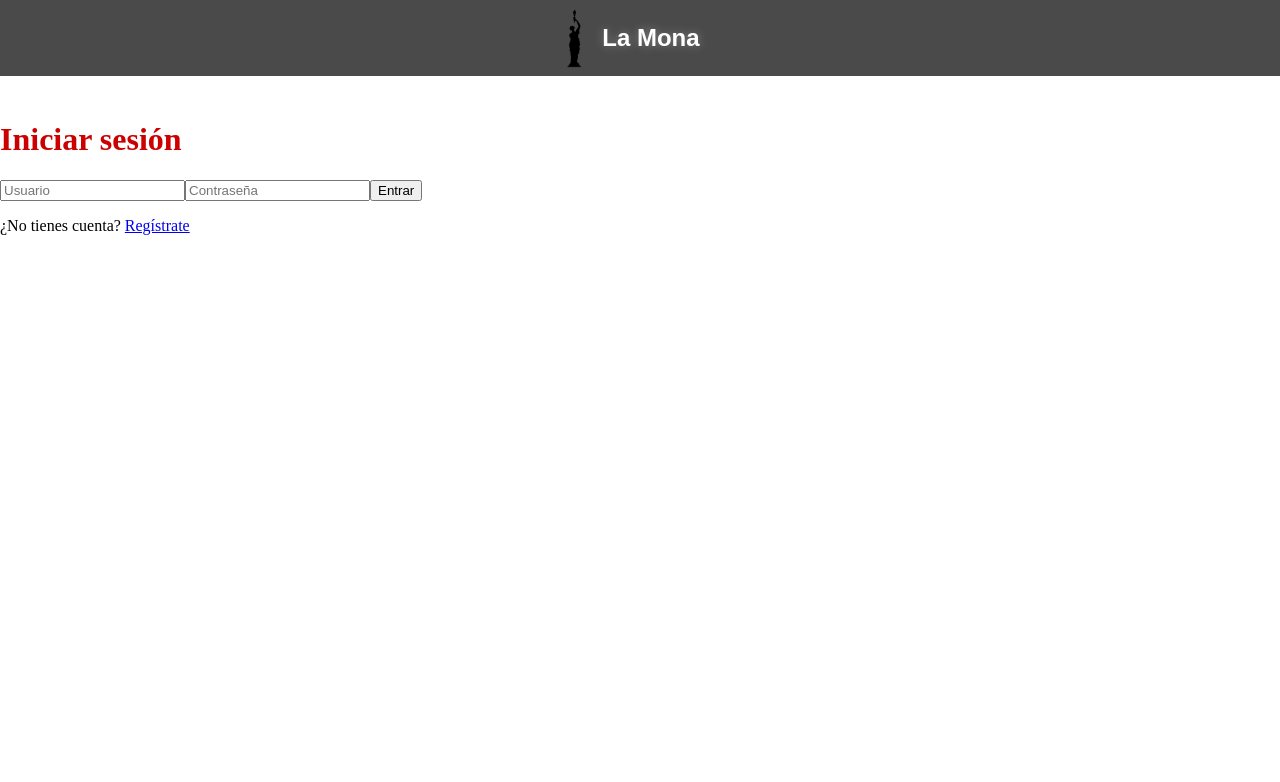
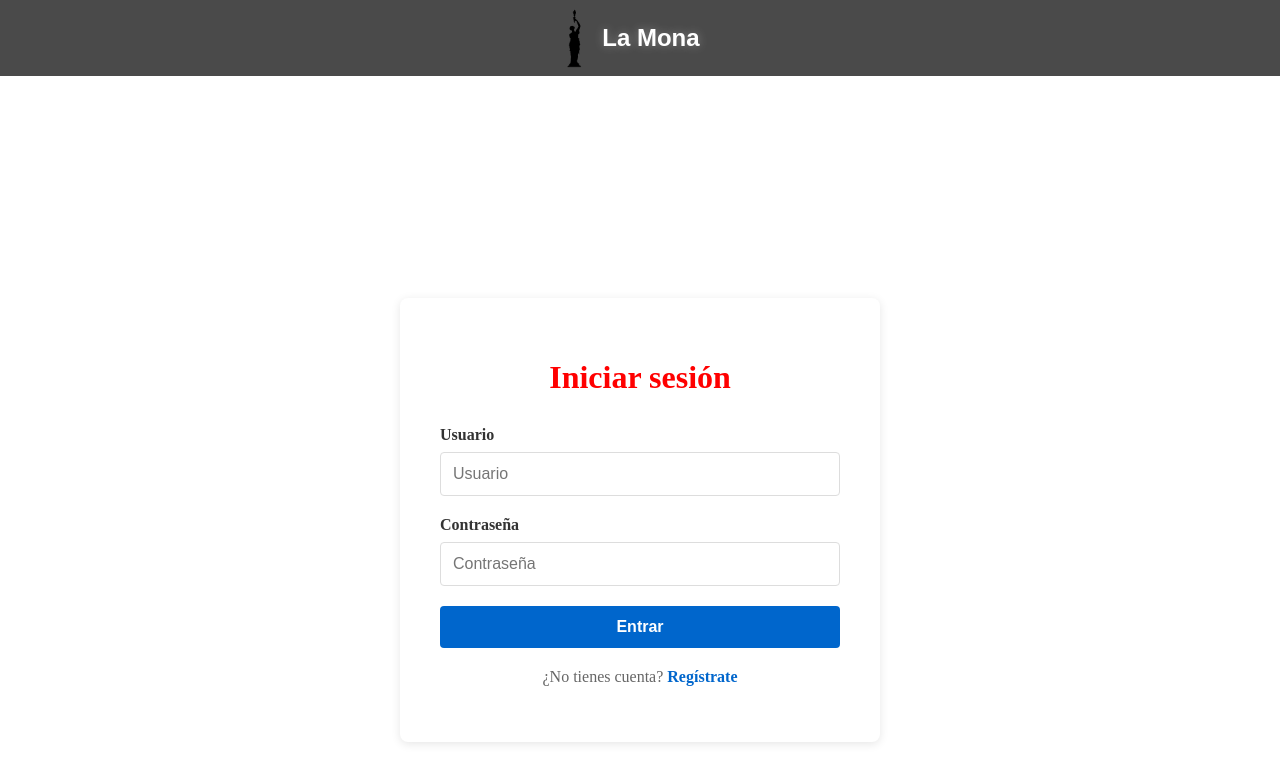
Before and after one commit to joelriquelme/CC5003-Fullstack, a React (Vite) app in the folder frontend/MonaProject/: page /login in a window 1280 px wide. Shown: the top 782 px of the page. Built offline with nearby package versions, Linux system fonts and the light colour scheme; no server answers.

Commit message:
fix login que se podia ver todo aunque no estuviera loggeado

```diff
--- a/frontend/MonaProject/src/App.tsx
+++ b/frontend/MonaProject/src/App.tsx
@@ -12,7 +12,19 @@ import { useAuth } from "./services/useAuth";
 import AdminPanel from "./components/pages/Admin/Admin";
 
 function App() {
-  const { user } = useAuth();
+  const { user, loading } = useAuth();
+  if (loading) {
+    return (
+      <div style={{
+        display: 'flex',
+        justifyContent: 'center',
+        alignItems: 'center',
+        height: '100vh'
+      }}>
+        <p>Cargando...</p>
+      </div>
+    );
+  }
 
   return (
     <BrowserRouter>
@@ -21,10 +33,17 @@ function App() {
       <Routes>
         <Route
           path="/"
-          element={user ? <Navigate to="/calendario" /> : <Login />}
+          element={user ? <Navigate to="/calendario" replace /> : <Navigate to="/login" replace />}
         />
-        <Route path="/login" element={<Login />} />
-        <Route path="/register" element={<Register />} />
+
+        <Route
+          path="/login"
+          element={user ? <Navigate to="/calendario" replace /> : <Login />}
+        />
+        <Route
+          path="/register"
+          element={user ? <Navigate to="/calendario" replace /> : <Register />}
+        />
 
         <Route
           path="/calendario"
@@ -66,8 +85,7 @@ function App() {
             </PrivateRoute>
           }
         />
-
-        <Route path="*" element={<p>Página no encontrada</p>} />
+        <Route path="*" element={<Navigate to="/" replace />} />
       </Routes>
     </BrowserRouter>
   );
--- a/frontend/MonaProject/src/components/pages/Login/Login.tsx
+++ b/frontend/MonaProject/src/components/pages/Login/Login.tsx
@@ -7,6 +7,7 @@ export default function Login() {
   const [username, setUsername] = useState("");
   const [password, setPassword] = useState("");
   const [error, setError] = useState("");
+  const [loading, setLoading] = useState(false);
   const navigate = useNavigate();
 
   const login = useAuthStore((state) => state.login);
@@ -14,50 +15,154 @@ export default function Login() {
   const handleSubmit = async (e: React.FormEvent) => {
     e.preventDefault();
     setError("");
+    setLoading(true);
 
     try {
       const data = await httpService.loginUser(username, password);
 
+      // Guardar en el store (esto también guarda en localStorage)
       login(data.user, data.token);
-      navigate("/disciplinas");
+
+      // Redirigir después de un pequeño delay para asegurar que el store se actualice
+      setTimeout(() => {
+        navigate("/calendario");
+      }, 100);
     } catch (err) {
       console.error(err);
       setError("Credenciales inválidas");
+    } finally {
+      setLoading(false);
     }
   };
 
   return (
-    <div className="flex flex-col items-center p-6">
-      <h1 className="text-2xl font-bold mb-4">Iniciar sesión</h1>
+    <div style={{
+      display: 'flex',
+      flexDirection: 'column',
+      alignItems: 'center',
+      justifyContent: 'center',
+      minHeight: '100vh',
+      padding: '20px'
+    }}>
+      <div style={{
+        background: 'white',
+        padding: '40px',
+        borderRadius: '8px',
+        boxShadow: '0 2px 10px rgba(0,0,0,0.1)',
+        width: '100%',
+        maxWidth: '400px'
+      }}>
+        <h1 style={{
+          textAlign: 'center',
+          color: '#ff0000',
+          marginBottom: '30px'
+        }}>Iniciar sesión</h1>
 
-      <form onSubmit={handleSubmit} className="flex flex-col gap-3 w-64 text-center">
+        <form onSubmit={handleSubmit} style={{
+          display: 'flex',
+          flexDirection: 'column',
+          gap: '20px'
+        }}>
+          <div>
+            <label htmlFor="username" style={{
+              display: 'block',
+              marginBottom: '8px',
+              fontWeight: 'bold',
+              color: '#333'
+            }}>
+              Usuario
+            </label>
             <input
+              id="username"
               type="text"
               placeholder="Usuario"
               value={username}
               onChange={(e) => setUsername(e.target.value)}
-          className="border p-2 rounded"
+              disabled={loading}
+              style={{
+                width: '100%',
+                padding: '12px',
+                border: '1px solid #ddd',
+                borderRadius: '4px',
+                fontSize: '16px',
+                boxSizing: 'border-box'
+              }}
+              required
             />
+          </div>
 
+          <div>
+            <label htmlFor="password" style={{
+              display: 'block',
+              marginBottom: '8px',
+              fontWeight: 'bold',
+              color: '#333'
+            }}>
+              Contraseña
+            </label>
             <input
+              id="password"
               type="password"
               placeholder="Contraseña"
               value={password}
               onChange={(e) => setPassword(e.target.value)}
-          className="border p-2 rounded"
+              disabled={loading}
+              style={{
+                width: '100%',
+                padding: '12px',
+                border: '1px solid #ddd',
+                borderRadius: '4px',
+                fontSize: '16px',
+                boxSizing: 'border-box'
+              }}
+              required
             />
+          </div>
 
-        <button className="bg-blue-500 text-white p-2 rounded">
-          Entrar
+          <button
+            type="submit"
+            disabled={loading}
+            style={{
+              background: loading ? '#999' : '#0066cc',
+              color: 'white',
+              padding: '12px',
+              border: 'none',
+              borderRadius: '4px',
+              fontSize: '16px',
+              fontWeight: 'bold',
+              cursor: loading ? 'not-allowed' : 'pointer',
+              transition: 'background 0.3s'
+            }}
+          >
+            {loading ? 'Cargando...' : 'Entrar'}
           </button>
         </form>
 
-      {error && <p className="text-red-500 mt-2">{error}</p>}
+        {error && (
+          <p style={{
+            color: 'red',
+            textAlign: 'center',
+            marginTop: '20px'
+          }}>
+            {error}
+          </p>
+        )}
 
-      <p className="mt-4">
+        <p style={{
+          textAlign: 'center',
+          marginTop: '20px',
+          color: '#666'
+        }}>
           ¿No tienes cuenta?{" "}
-        <a href="/register" className="text-blue-500">Regístrate</a>
+          <a href="/register" style={{
+            color: '#0066cc',
+            textDecoration: 'none',
+            fontWeight: 'bold'
+          }}>
+            Regístrate
+          </a>
         </p>
+      </div>
     </div>
   );
 }
--- a/frontend/MonaProject/src/services/useAuth.ts
+++ b/frontend/MonaProject/src/services/useAuth.ts
@@ -6,25 +6,28 @@ export function useAuth() {
   const { user, token, loading, login, logout, setLoading } = useAuthStore();
 
   useEffect(() => {
-    if (user) {
-      setLoading(false);
-      return;
-    }
-
+    // Solo verificar con el backend si NO hay usuario en el store
+    if (!user) {
       setLoading(true);
 
       api
         .get("/auth/me")
         .then((res) => {
-        login(res.data.user,  token ?? "");
+          // Si el backend responde con un usuario, actualizar el store
+          login(res.data.user, token ?? "");
         })
         .catch(() => {
+          // Si falla, hacer logout para limpiar cualquier dato inválido
           logout();
         })
         .finally(() => {
           setLoading(false);
         });
-  }, []);
+    } else {
+      // Si ya hay usuario, marcar como no loading
+      setLoading(false);
+    }
+  }, []); // Solo ejecutar una vez al montar
 
   return { user, token, loading, login, logout };
 }
```
Lines whose indentation alone changed are shown as unchanged.
